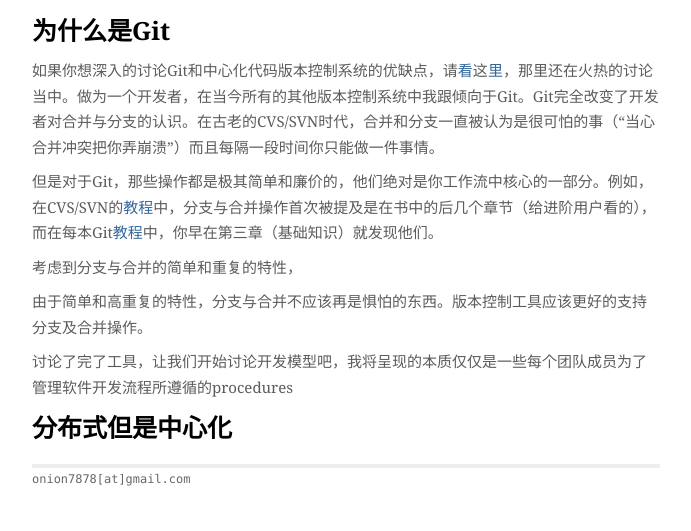
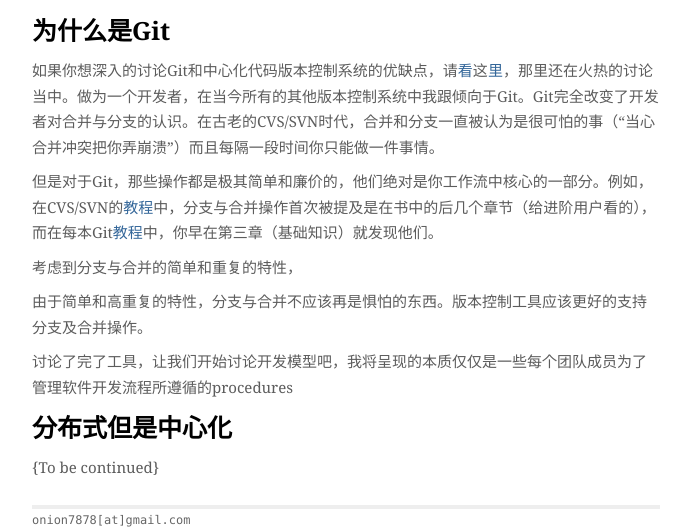
Before and after one commit to one3chens/somemightsay, a Jekyll site: the page built from _posts/Translate/2014-01-14-a-successful-Git-branching-model-cn.md, in a window 1280 px wide. Shown: the part 664-1195 px from the top of the page, without its empty margins (294-985 px from the left). Built offline with Jekyll 4.4.1, drawn with Linux system fonts in a browser that asks for light colours; some web fonts are replaced; Markdown is read by kramdown in place of the engine named in the settings; before the commit the page ends 1155 px from its top, so only the background shows below that.

Commit message:
add line

```diff
--- a/_posts/Translate/2014-01-14-a-successful-Git-branching-model-cn.md
+++ b/_posts/Translate/2014-01-14-a-successful-Git-branching-model-cn.md
@@ -27,8 +27,7 @@
 
 ## 分布式但是中心化
 
-
-
+{To be continued}
 
 [ref_see]: http://whygitisbetterthanx.com/
 [ref_web]: http://git.or.cz/gitwiki/GitSvnComparsion
```
